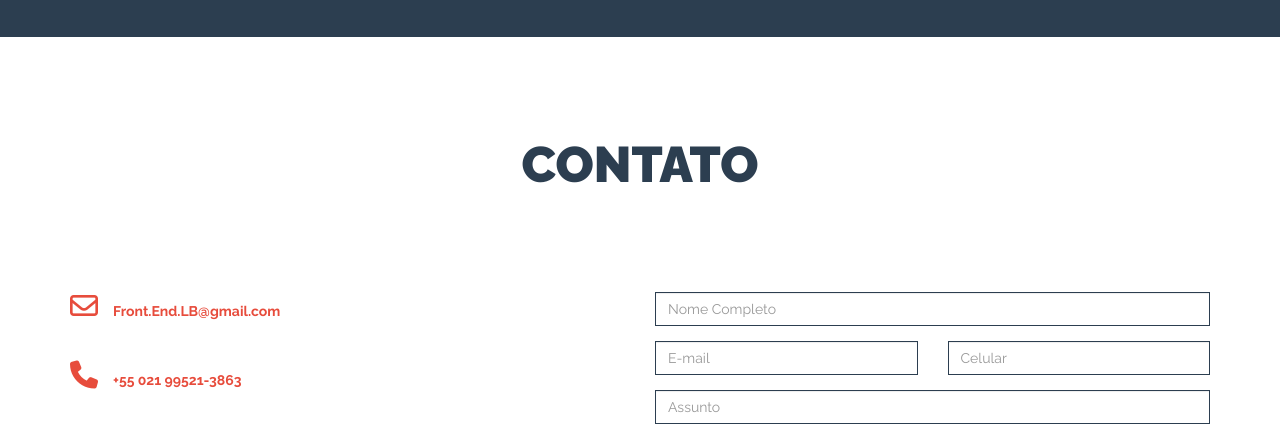
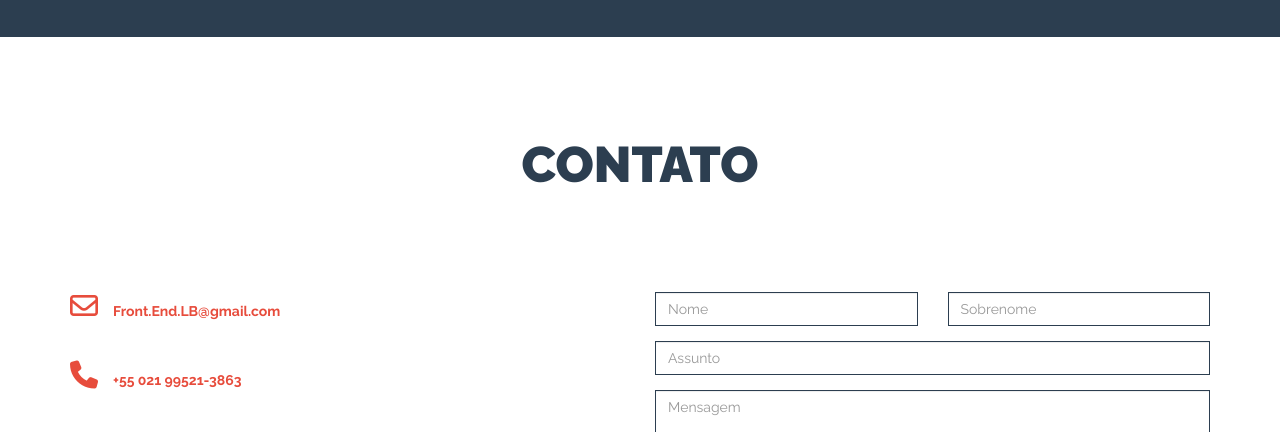
Before and after one commit to Hitsugam/my-portifolio, a plain HTML site: page index.html in a window 1280 px wide. Shown: the part 3549-3981 px from the top of the page. Drawn offline with nearby package versions, Linux system fonts and the light colour scheme.

Commit message:
Update index.html

```diff
--- a/index.html
+++ b/index.html
@@ -265,14 +265,11 @@
                 <div class="col-sm-6">
 		            <form action="#">
 		            	<div class="row">
-			                <div class="form-group col-xs-12">
-			                    <input type="text" class="form-control" placeholder="Nome Completo" required>
+			                <div class="form-group col-sm-6">
+			                    <input type="text" class="form-control" placeholder="Nome" required>
 			                </div>
 			                <div class="form-group col-sm-6">
-			                    <input type="email" class="form-control" placeholder="E-mail" required>
-			                </div>
-			                <div class="form-group col-sm-6">
-			                    <input type="tel" class="form-control" placeholder="Celular" >
+			                    <input type="text" class="form-control" placeholder="Sobrenome" >
 			                </div>
 			                <div class="form-group col-xs-12">
 			                    <input type="text" class="form-control" placeholder="Assunto" required>
```
